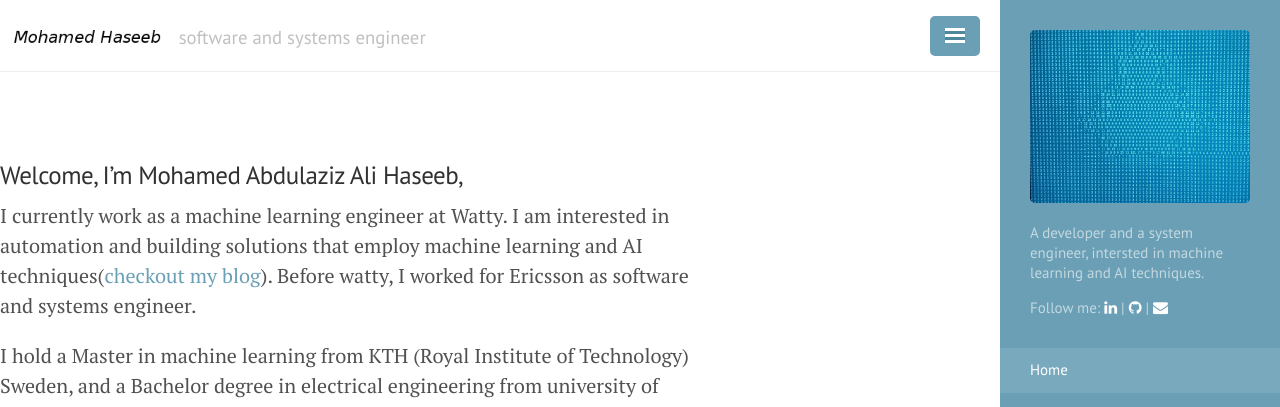
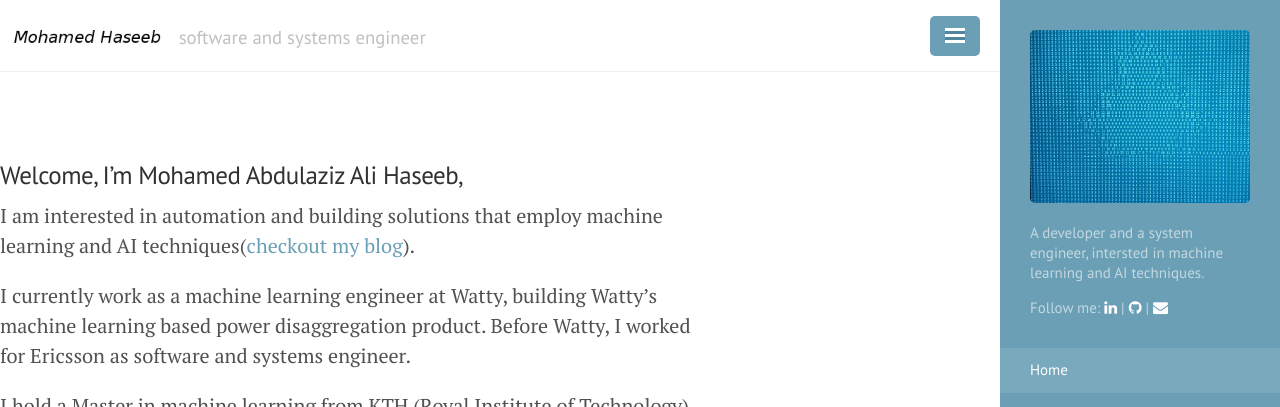
Before and after one commit to mohaseeb/mohaseeb.github.io, a Jekyll site: the page built from index.md, in a window 1280 px wide and 1017 px high, cut to the strip 0-407 px from the top of the window. Built offline with Jekyll 4.4.1, drawn with Linux system fonts in a browser that asks for light colours; nearby versions of some CDN libraries; comment, search, counter and statistics services are not loaded.

Commit message:
updated intro

```diff
--- a/index.md
+++ b/index.md
@@ -10,12 +10,20 @@ title: Home
 
 ### Welcome, I'm Mohamed Abdulaziz Ali Haseeb,
 
-I currently work as a machine learning engineer at Watty. I am interested in automation and building solutions that employ machine learning and AI
-techniques([checkout my blog](blog/)). Before watty, I worked for Ericsson as software and systems engineer.
+I am interested in automation and building solutions that employ machine
+learning and AI techniques([checkout my blog](blog/)).
 
-I hold a Master in machine learning from KTH (Royal Institute of Technology) Sweden, and a Bachelor degree in electrical engineering from university of Khartoum in Sudan.
+I currently work as a machine learning engineer at Watty, building
+Watty's machine learning based power disaggregation product. Before
+Watty, I worked for Ericsson as software and systems engineer.
+
+I hold a Master in machine learning from KTH (Royal Institute of
+Technology) Sweden, and a Bachelor degree in electrical engineering
+from university of Khartoum in Sudan.
 
 
 <div class="hero"><img src="public/img/out.jpg "/></div>
 
-If not with my wife and daughters, I spend my free time, running, watching movies/series, learning, working in a hobby project and sometimes reading a book.
+If not with my wife and daughters, I spend my free time, running,
+watching movies/series, learning, working in a hobby project and
+sometimes reading a book.
```
